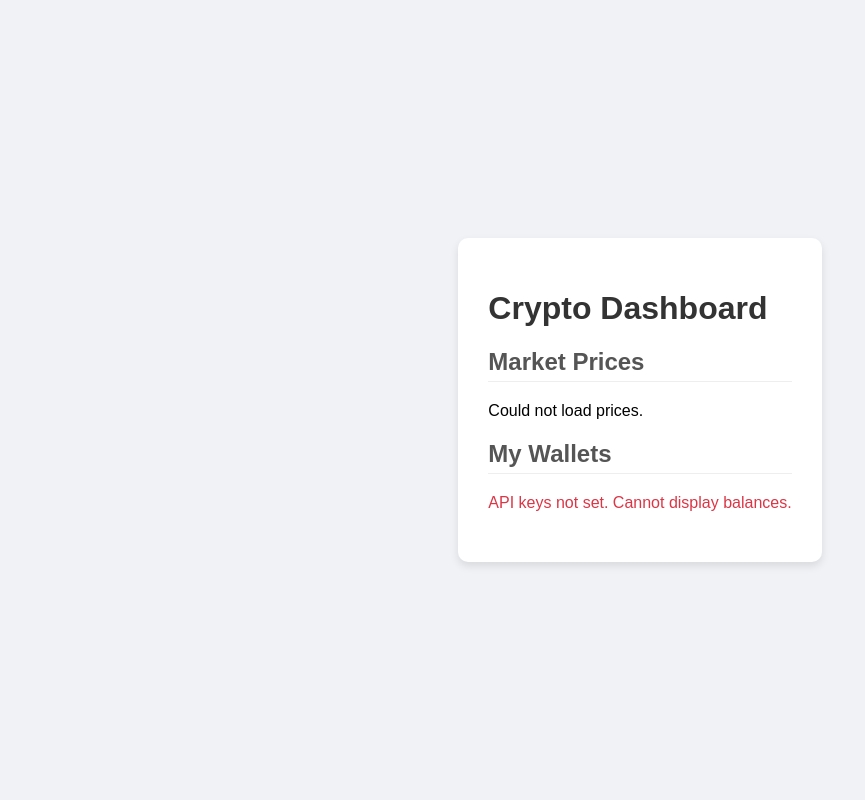
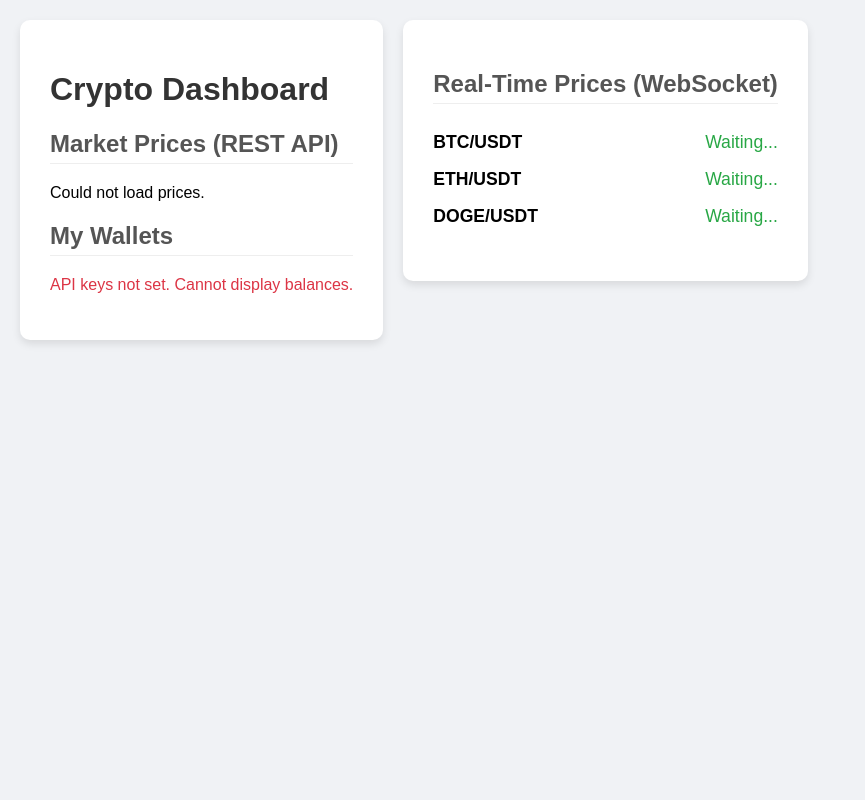
Before and after one commit to guspra/cryptoapp, a Flask app: template templates/index.html in a window 1280 px wide. Shown: the whole page, without its empty margins (0-865 px from the left). Run offline with Flask 3, Linux system fonts and the light colour scheme; the template is opened without the code that fills it, so the values that code supplies are empty; some libraries are stand-ins or nearby versions.

Commit message:
add webscoket version price update

```diff
--- a/app.py
+++ b/app.py
@@ -1,8 +1,33 @@
 from flask import Flask, render_template
+from flask_socketio import SocketIO
 import ccxt
 import os
+import threading
+import websocket
+import json
 
 app = Flask(__name__)
+app.config["SECRET_KEY"] = "secret-crypto-app!"  # Secret key for session management
+# Use eventlet for async mode, which is required for background threads
+socketio = SocketIO(app, async_mode="eventlet")
+ws_thread = None  # Global variable to hold the background thread
+
+PRICE_PRECISION = {
+    "BTC/USDT": 2,
+    "ETH/USDT": 4,
+    "DOGE/USDT": 7,
+    "BTCUSDT": 2,
+    "ETHUSDT": 4,
+    "DOGEUSDT": 7,
+}
+
+
+@app.template_filter("format_price")
+def format_price_filter(price, symbol):
+    """Custom Jinja filter to format prices with symbol-specific precision."""
+    precision = PRICE_PRECISION.get(symbol, 2)
+    # Format with commas and the specified number of decimal places
+    return f"{price:,.{precision}f}"
 
 
 @app.route("/")
@@ -16,7 +41,7 @@ def index():
         tickers = public_exchange.fetch_tickers(symbols_to_fetch)
         prices = [
             {"symbol": ticker["symbol"], "price": ticker["last"]}
-            for ticker in tickers.values()
+            for symbol, ticker in tickers.items()
         ]
     except Exception as e:
         price_error = f"Could not fetch market prices: {e}"
@@ -73,5 +98,51 @@ def index():
     )
 
 
+@socketio.on("connect")
+def handle_connect():
+    """Starts the Binance WebSocket client when the first user connects."""
+    global ws_thread
+    if ws_thread is None:
+        print("Client connected, starting Binance WebSocket background task.")
+        # Use socketio.start_background_task for compatibility with eventlet
+        ws_thread = socketio.start_background_task(target=binance_ws_client)
+
+
+def binance_ws_client():
+    """Connects to Binance WebSocket stream and emits price updates."""
+    symbols = ["btcusdt", "ethusdt", "dogeusdt"]
+    streams = "/".join([f"{s}@trade" for s in symbols])
+    socket_url = f"wss://stream.binance.com:9443/stream?streams={streams}"
+
+    def on_message(ws, message):
+        data = json.loads(message)
+        if "stream" in data and "data" in data:
+            payload = data["data"]
+            symbol = payload["s"]
+            price = float(payload["p"])
+            # Emit a 'price_update' event to all connected clients
+            socketio.emit("price_update", {"symbol": symbol, "price": price})
+
+    def on_error(ws, error):
+        print(f"WebSocket Error: {error}")
+
+    def on_close(ws, close_status_code, close_msg):
+        print("### WebSocket closed ###")
+
+    def on_open(ws):
+        print("### WebSocket connection opened ###")
+
+    ws = websocket.WebSocketApp(
+        socket_url,
+        on_open=on_open,
+        on_message=on_message,
+        on_error=on_error,
+        on_close=on_close,
+    )
+    ws.run_forever()
+
+
 if __name__ == "__main__":
-    app.run(host="0.0.0.0", port=5000)
+    # Run the Flask-SocketIO server
+    # The background task will be started on the first client connection.
+    socketio.run(app, host="0.0.0.0", port=5000)
--- a/requirements.txt
+++ b/requirements.txt
@@ -1,2 +1,6 @@
 Flask==2.3.3
 ccxt==4.1.72
+Flask-SocketIO==5.3.6
+websocket-client==1.7.0
+eventlet==0.35.2
+gunicorn==22.0.0
--- a/templates/index.html
+++ b/templates/index.html
@@ -5,7 +5,7 @@
     <meta name="viewport" content="width=device-width, initial-scale=1.0">
     <title>Crypto Dashboard</title>
     <style>
-        body { font-family: sans-serif; display: flex; justify-content: center; align-items: center; height: 100vh; margin: 0; background-color: #f0f2f5; }
+        body { font-family: sans-serif; margin: 0; background-color: #f0f2f5; }
         .container { background-color: #fff; padding: 30px; border-radius: 10px; box-shadow: 0 4px 8px rgba(0,0,0,0.1); min-width: 300px; }
         h1 { color: #333; }
         h2 { color: #555; border-bottom: 1px solid #eee; padding-bottom: 5px; margin-top: 20px; }
@@ -18,24 +18,27 @@
     </style>
 </head>
 <body>
+    <div class="main-wrapper" style="display: flex; gap: 20px; align-items: flex-start; padding: 20px; flex-wrap: wrap;">
+        <!-- Original Dashboard Container -->
         <div class="container">
             <h1>Crypto Dashboard</h1>
 
-        <!-- Market Prices Section -->
+            <!-- Market Prices Section (Polling) -->
             <div id="prices">
-            <h2>Market Prices</h2>
+                <h2>Market Prices (REST API)</h2>
                 {% if price_error %}
                     <p class="error">{{ price_error }}</p>
                 {% elif prices %}
                     <ul>
                         {% for item in prices %}
-                        <li><span class="asset">{{ item.symbol }}</span> <span class="balance">${{ "%.2f"|format(item.price) }}</span></li>
+                            <li><span class="asset">{{ item.symbol }}</span> <span class="balance">${{ item.price|format_price(item.symbol) }}</span></li>
                         {% endfor %}
                     </ul>
                 {% else %}
                     <p>Could not load prices.</p>
                 {% endif %}
             </div>
+            <div id="price-update-message" style="text-align: center; margin-top: 10px; color: #888; font-size: 0.9em;"></div>
 
             <!-- Balances Section -->
             <div>
@@ -67,36 +70,86 @@
                     </div>
                 {% endif %}
             </div>
-        <div id="price-update-message" style="text-align: center; margin-top: 20px; color: #888; font-size: 0.9em;"></div>
+        </div>
+
+        <!-- New WebSocket Container -->
+        <div class="container">
+            <h2>Real-Time Prices (WebSocket)</h2>
+            <ul id="realtime-prices">
+                <li id="ws-BTCUSDT"><span class="asset">BTC/USDT</span><span class="balance">Waiting...</span></li>
+                <li id="ws-ETHUSDT"><span class="asset">ETH/USDT</span><span class="balance">Waiting...</span></li>
+                <li id="ws-DOGEUSDT"><span class="asset">DOGE/USDT</span><span class="balance">Waiting...</span></li>
+            </ul>
+            <div id="ws-status" style="text-align: center; margin-top: 10px; color: #888; font-size: 0.9em;"></div>
+        </div>
     </div>
 </body>
+<script src="https://cdn.socket.io/4.7.5/socket.io.min.js"></script>
 <script>
+    // --- REST API Polling Script (for original box) ---
     function updatePrices() {
-        fetch('/')  // Fetch the same route, which now returns only prices
+        fetch('/')
             .then(response => response.text())
             .then(html => {
-                // Parse the HTML response and extract the prices section
                 const parser = new DOMParser();
                 const doc = parser.parseFromString(html, 'text/html');
                 const newPricesDiv = doc.querySelector('#prices');
                 const currentPricesDiv = document.querySelector('#prices');
                 const updateMessageDiv = document.querySelector('#price-update-message');
 
-                if (newPricesDiv) {
+                if (newPricesDiv && currentPricesDiv) {
                     currentPricesDiv.innerHTML = newPricesDiv.innerHTML;
-                    // Update the message to show the last updated time
                     const now = new Date();
                     updateMessageDiv.textContent = `Prices last updated: ${now.toLocaleString()}`;
                 } else {
-                    updateMessageDiv.textContent = 'Failed to update prices.';
+                    if (updateMessageDiv) updateMessageDiv.textContent = 'Failed to update polled prices.';
                 }
             })
             .catch(error => {
                 console.error('Error updating prices:', error);
                 const updateMessageDiv = document.querySelector('#price-update-message');
-                updateMessageDiv.textContent = 'Error updating prices. Check console for details.';
+                if (updateMessageDiv) updateMessageDiv.textContent = 'Error updating polled prices.';
             });
     }
-    setInterval(updatePrices, 5000);  // Update prices every 5 seconds
+    setInterval(updatePrices, 5000);
+
+    // --- New WebSocket Script (for real-time box) ---
+    document.addEventListener('DOMContentLoaded', (event) => {
+        const PRICE_PRECISION = {
+            "BTCUSDT": 2,
+            "ETHUSDT": 4,
+            "DOGEUSDT": 7,
+        };
+
+        const socket = io();
+        const wsStatus = document.getElementById('ws-status');
+
+        socket.on('connect', () => {
+            wsStatus.textContent = 'Connected to real-time feed.';
+            wsStatus.style.color = '#28a745';
+        });
+
+        socket.on('disconnect', () => {
+            wsStatus.textContent = 'Disconnected from real-time feed.';
+            wsStatus.style.color = '#dc3545';
+        });
+
+        socket.on('price_update', function(data) {
+            const symbol = data.symbol; // e.g., "BTCUSDT"
+            const price = parseFloat(data.price);
+            const priceElement = document.querySelector(`#ws-${symbol} .balance`);
+
+            if (priceElement) {
+                const oldPrice = parseFloat(priceElement.textContent.replace(/[^0-9.-]+/g,"")) || 0;
+                const precision = PRICE_PRECISION[symbol] || 2;
+                priceElement.textContent = `$${price.toLocaleString('en-US', {minimumFractionDigits: precision, maximumFractionDigits: precision})}`;
+
+                // Add a visual flash effect
+                priceElement.style.color = (price > oldPrice) ? '#28a745' : '#dc3545'; // Green up, Red down
+
+                setTimeout(() => { priceElement.style.color = '#333'; }, 600); // Return to default color
+            }
+        });
+    });
 </script>
 </html>
```
Also changed, not shown: 1 other file. Lines whose indentation alone changed are shown as unchanged.
